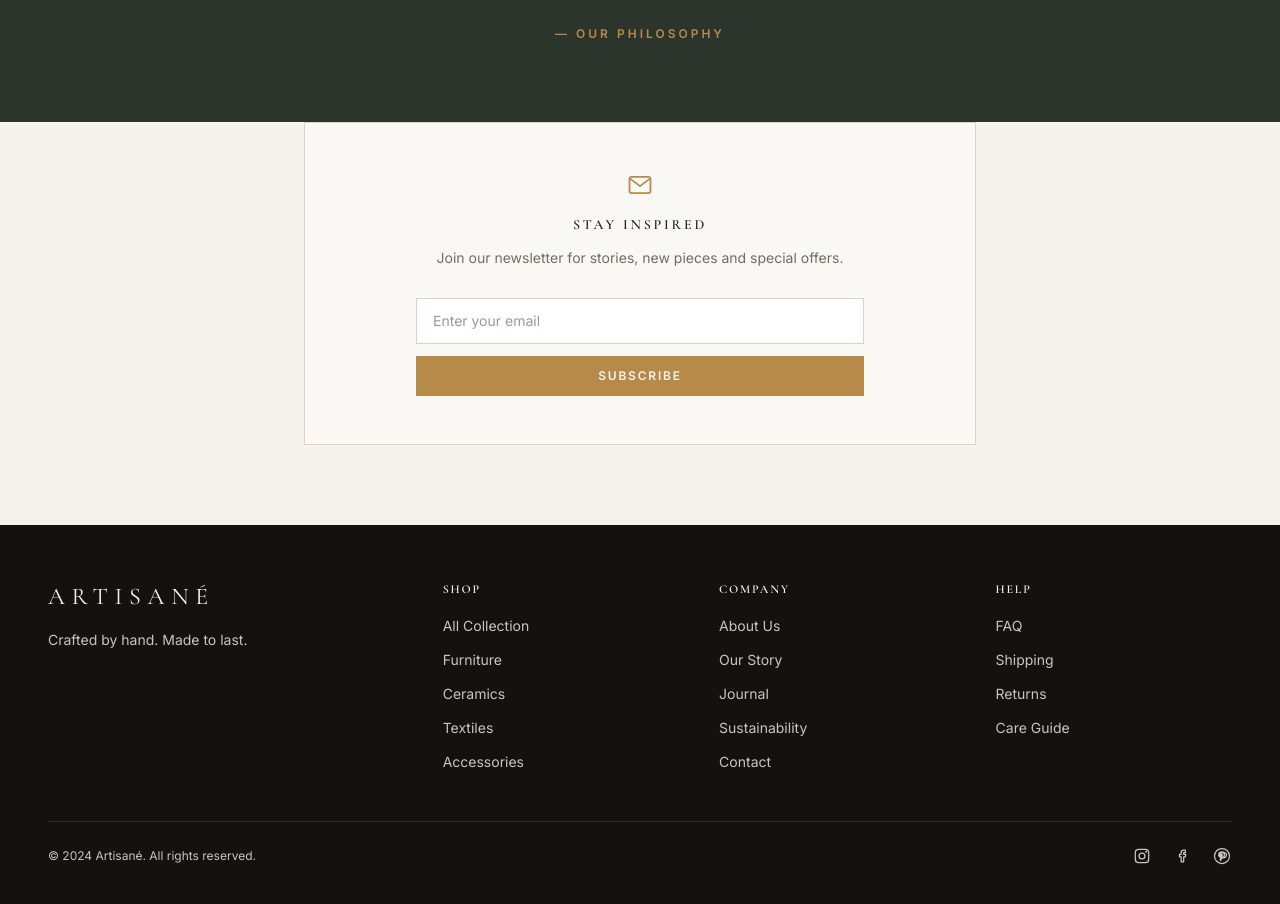
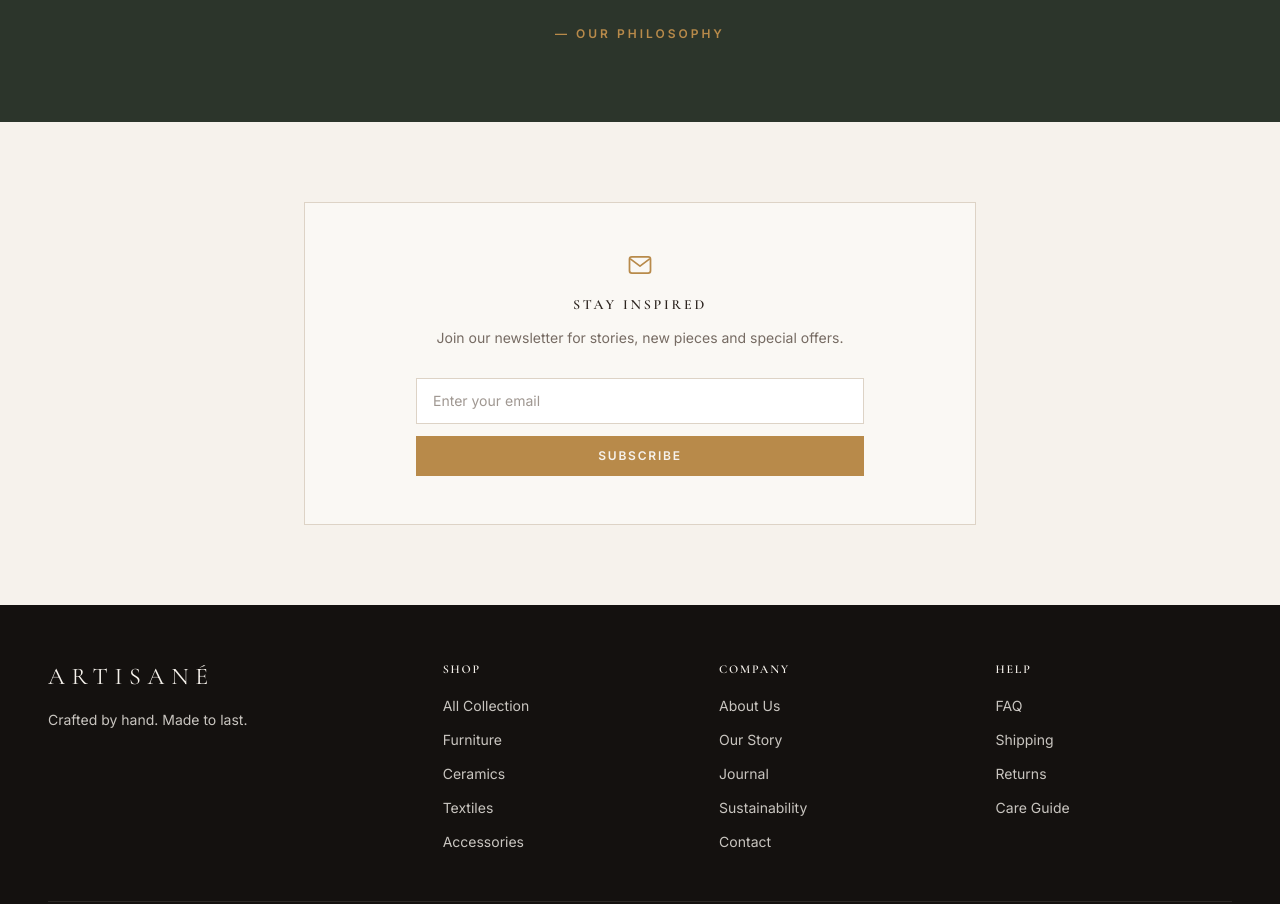
Before and after one commit to KingEmm/Group_2_WDD430_Handcrafted-Haven, a Next.js app: page / in a window 1280 px wide. Shown: the part 1680-2584 px from the top of the page. Built offline with nearby package versions, Linux system fonts and the light colour scheme.

Commit message:
Center newsletter card vertically within its section

```diff
--- a/src/components/home/Newsletter.tsx
+++ b/src/components/home/Newsletter.tsx
@@ -14,7 +14,7 @@ export default function Newsletter() {
 
   return (
     <section className="bg-ivory">
-      <Container className="pb-20">
+      <Container className="py-20">
         <div className="mx-auto max-w-2xl border border-beige bg-white/40 px-6 py-12 text-center">
           <MailIcon className="mx-auto h-7 w-7 text-gold" />
           <h2 className="mt-4 text-sm font-semibold uppercase tracking-[0.2em] text-espresso">
```
